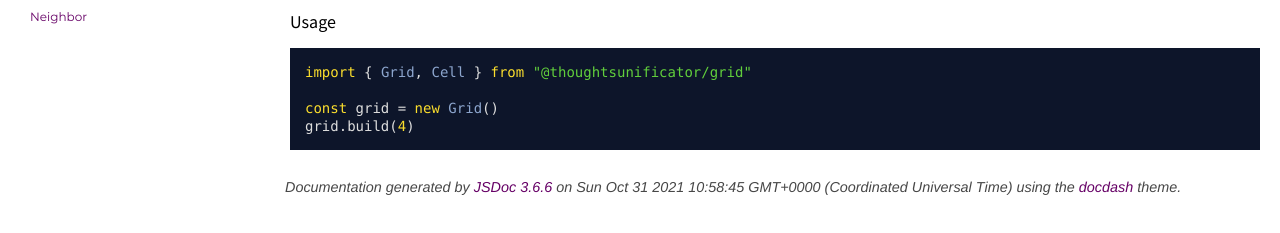
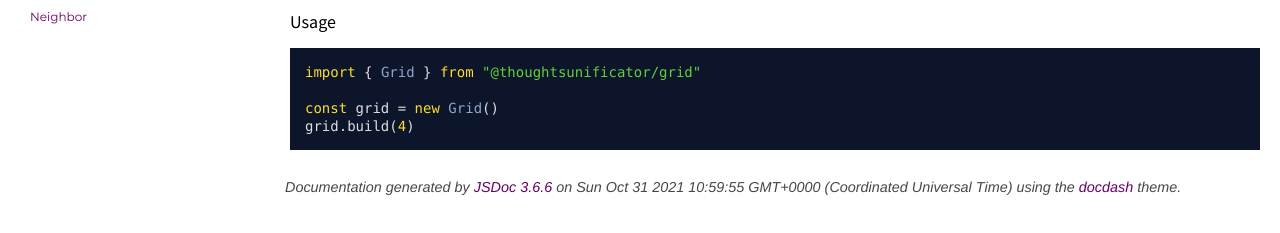
Before and after one commit to thoughtsunificator/grid, a plain HTML site: page index.html in a window 1280 px wide. Shown: the part 309-542 px from the top of the page. Drawn offline with Linux system fonts and the light colour scheme.

Commit message:
Update gh-pages to output generated at e815f5c

```diff
--- a/index.html
+++ b/index.html
@@ -65,7 +65,7 @@
 <h3 id="installing">Installing</h3>
 <p><code>npm install @thoughtsunificator/grid</code></p>
 <h2 id="usage">Usage</h2>
-<pre class="prettyprint source lang-javascript"><code>import { Grid, Cell } from &quot;@thoughtsunificator/grid&quot;
+<pre class="prettyprint source lang-javascript"><code>import { Grid } from &quot;@thoughtsunificator/grid&quot;
 
 const grid = new Grid()
 grid.build(4)
@@ -84,7 +84,7 @@ grid.build(4)
 <br class="clear">
 
 <footer>
-    Documentation generated by <a href="https://github.com/jsdoc3/jsdoc">JSDoc 3.6.6</a> on Sun Oct 31 2021 10:58:45 GMT+0000 (Coordinated Universal Time) using the <a href="https://github.com/clenemt/docdash">docdash</a> theme.
+    Documentation generated by <a href="https://github.com/jsdoc3/jsdoc">JSDoc 3.6.6</a> on Sun Oct 31 2021 10:59:55 GMT+0000 (Coordinated Universal Time) using the <a href="https://github.com/clenemt/docdash">docdash</a> theme.
 </footer>
 
 <script>prettyPrint();</script>
```
Also changed, not shown: Cell.html (+1 -1 lines), Column.html (+1 -1 lines), Grid.html (+1 -1 lines), Neighbor.html (+1 -1 lines), cell.js.html (+1 -1 lines), column.js.html (+1 -1 lines), grid.js.html (+1 -1 lines), neighbor.js.html (+1 -1 lines).
